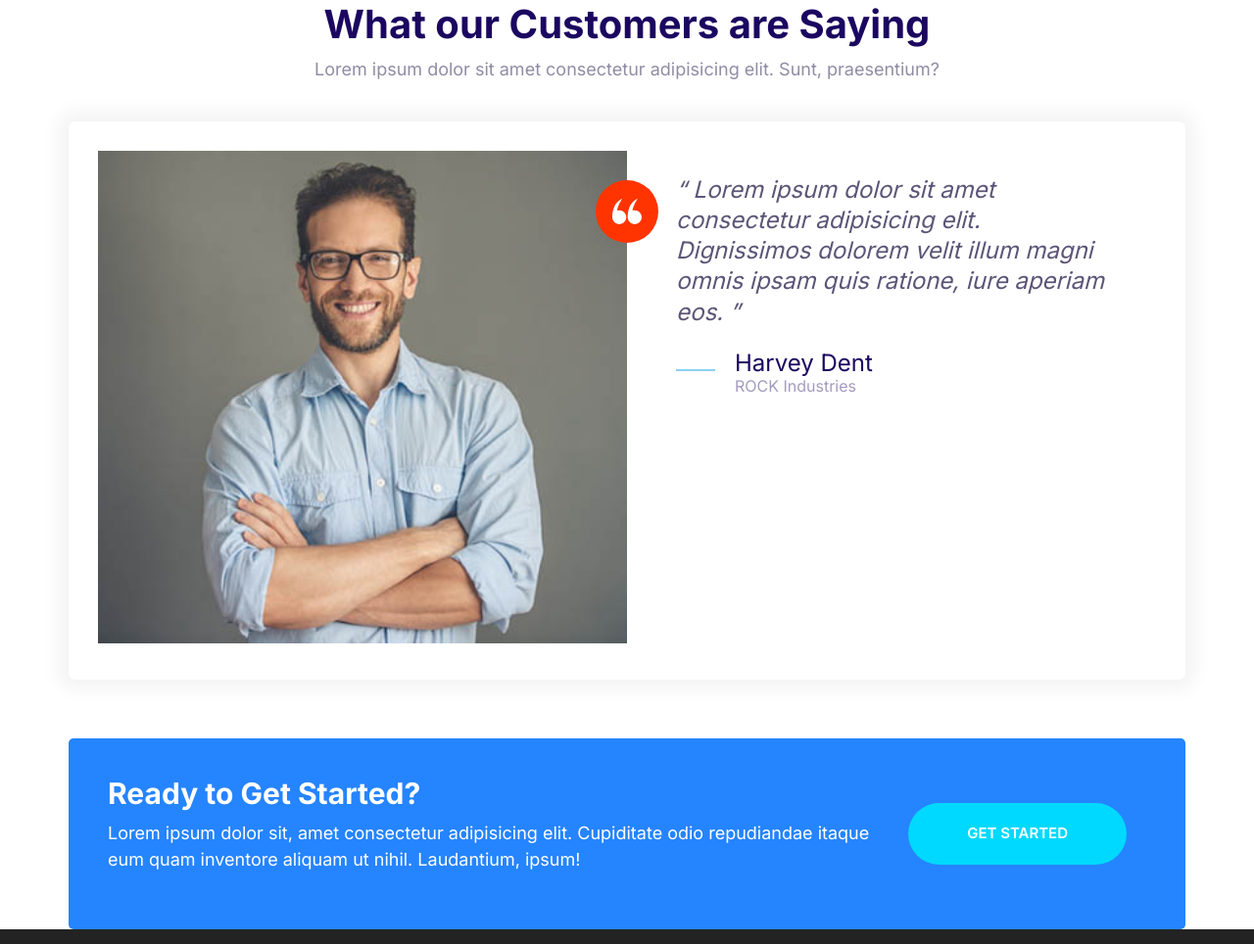
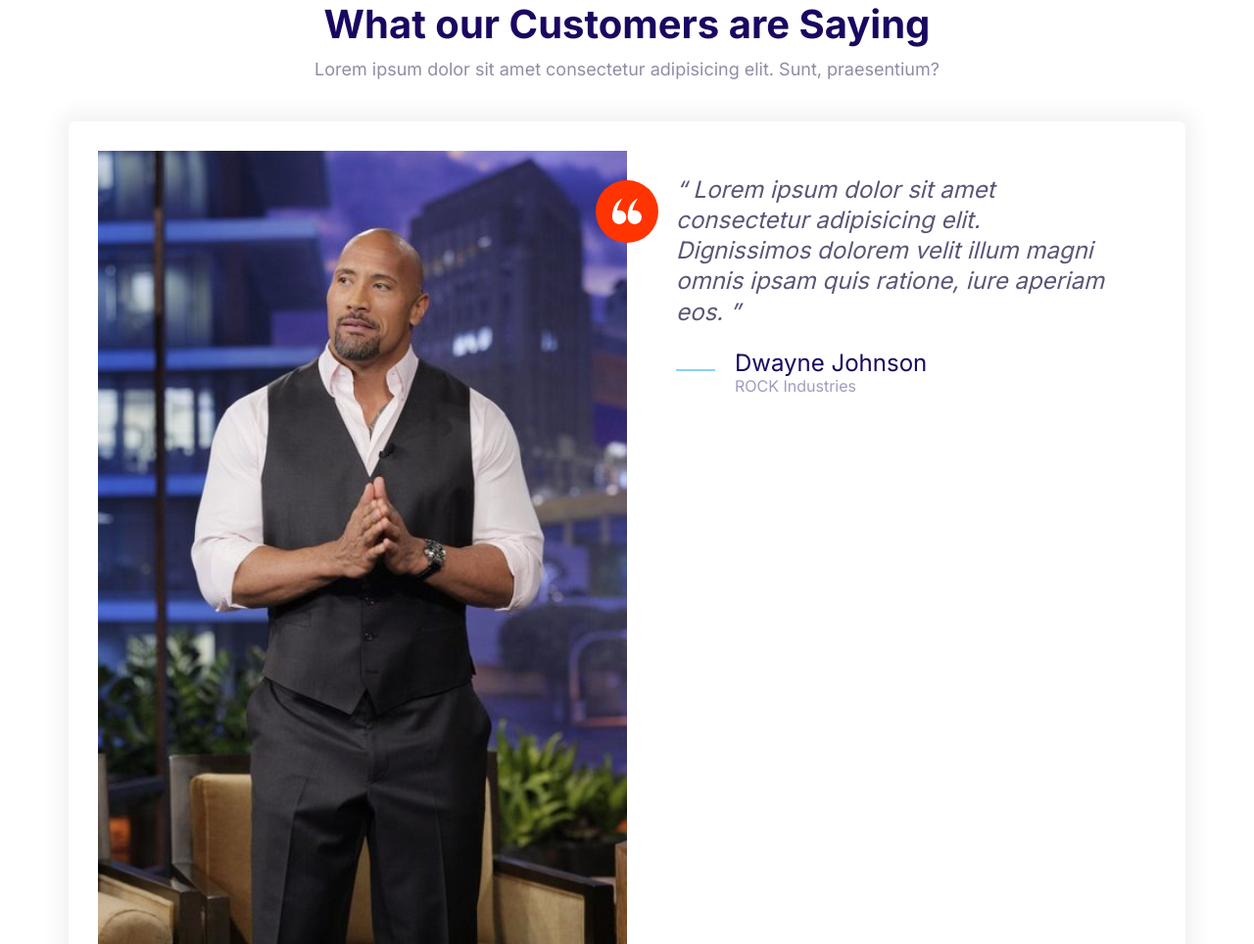
Before and after one commit to SreevathsanNS/Moshify, a website built with Parcel: page index.html in a window 1280 px wide. Shown: the part 5004-5968 px from the top of the page at 98% size. Built offline with nearby package versions, Linux system fonts and the light colour scheme.

Commit message:
Testimonial changed

```diff
--- a/index.html
+++ b/index.html
@@ -327,7 +327,7 @@
             <div class="card testimonial">
                 <div class="grid grid--1x2">
                     <div class="testimonial__image">
-                        <img src="Images/testimonial.jpg"
+                        <img src="Images/rock.jpg"
                              alt="Customer">
                              <span class="icon-container icon-container--accent">
                                 <svg class="icon icon--white icon--small">
@@ -349,7 +349,7 @@
                                         </svg>
                                 </div>
                                 <div class="media__body">
-                                    <h3 class="media__title quote__author">Harvey Dent</h3>
+                                    <h3 class="media__title quote__author">Dwayne Johnson</h3>
                                     <p class="quote__company">
                                         ROCK Industries
                                     </p>
```
Also changed, not shown: Images/rock.jpg (added).
